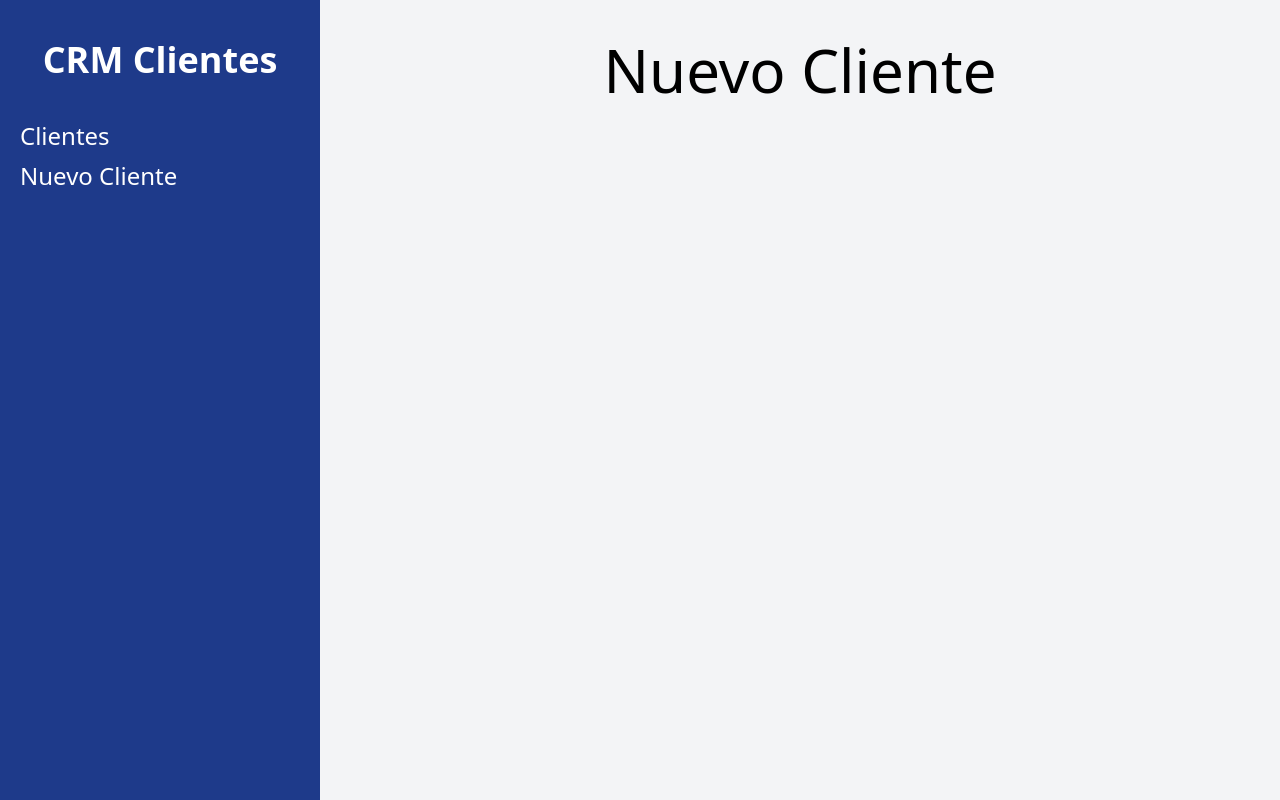
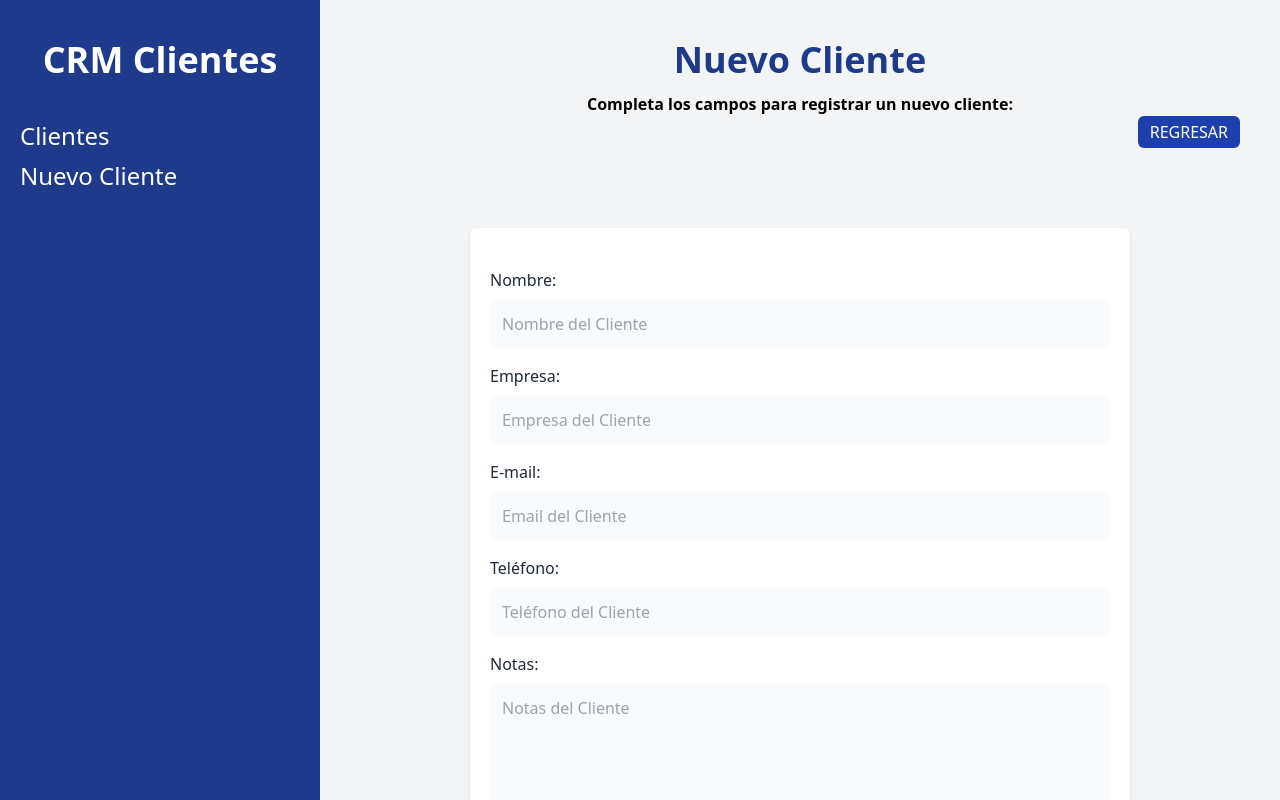
Before and after one commit to omarasael1980/crm_software, a React (Vite) app: page /clientes/nuevo in a window 1280 px wide. Built offline with nearby package versions, Linux system fonts and the light colour scheme.

Commit message:
Agregar errores al formulario

```diff
--- /dev/null
+++ b/src/components/Error.jsx
@@ -0,0 +1,11 @@
+
+const Error = ({children}) => {
+  return (
+    <div className="text-center my-4 font-bold bg-red-600 p-3 uppercase text-white" >
+
+      {children}
+    </div>
+  )
+}
+
+export default Error
--- /dev/null
+++ b/src/components/Formulario.jsx
@@ -0,0 +1,77 @@
+const Formulario = ({cliente}) => {
+    return (
+        <>
+            <div className="mb-4">
+                <label
+                    className="text-gray-800"
+                    htmlFor="nombre"
+                >Nombre:</label>
+                <input
+                    id="nombre"
+                    type="text"
+                    className="mt-2 block w-full p-3 bg-gray-50"
+                    placeholder="Nombre del Cliente"
+                    name="nombre"
+                />
+            </div>
+            <div className="mb-4">
+                <label
+                    className="text-gray-800"
+                    htmlFor="empresa"
+                >Empresa:</label>
+                <input
+                    id="empresa"
+                    type="text"
+                    className="mt-2 block w-full p-3 bg-gray-50"
+                    placeholder="Empresa del Cliente"
+                    name="empresa"
+                />
+            </div>
+
+            <div className="mb-4">
+                <label
+                    className="text-gray-800"
+                    htmlFor="email"
+                >E-mail:</label>
+                <input
+                    id="email"
+                    type="email"
+                    className="mt-2 block w-full p-3 bg-gray-50"
+                    placeholder="Email del Cliente"
+                    name="email"
+                />
+            </div>
+
+            <div className="mb-4">
+                <label
+                    className="text-gray-800"
+                    htmlFor="telefono"
+                >Teléfono:</label>
+                <input
+                    id="telefono"
+                    type="tel"
+                    className="mt-2 block w-full p-3 bg-gray-50"
+                    placeholder="Teléfono del Cliente"
+                    name="telefono"
+                />
+            </div>
+
+            <div className="mb-4">
+                <label
+                    className="text-gray-800"
+                    htmlFor="notas"
+                >Notas:</label>
+                <textarea
+                    as="textarea"
+                    id="notas"
+                    type="text"
+                    className="mt-2 block w-full p-3 bg-gray-50 h-40 align-self"
+                    placeholder="Notas del Cliente"
+                    name="notas"
+                />
+            </div>
+        </>
+    )
+}
+
+export default Formulario
--- a/src/main.jsx
+++ b/src/main.jsx
@@ -3,7 +3,7 @@
 import './index.css'
 import { createBrowserRouter,RouterProvider } from 'react-router-dom'
 import Layout from './components/Layout'
-import NuevoCliente from './pages/NuevoCliente'
+import NuevoCliente, {action as nuevoClienteAction} from './pages/NuevoCliente'
 import Index, {loader as clientesLoader} from './pages/Index'
 const router = createBrowserRouter([
   {
@@ -15,10 +15,13 @@
         element: <Index/>,
         loader:clientesLoader
 
+
       },
       {
         path: '/clientes/nuevo',
-        element: <NuevoCliente/>
+        element: <NuevoCliente/>,
+        action:nuevoClienteAction
+
       }
 
 
--- a/src/pages/NuevoCliente.jsx
+++ b/src/pages/NuevoCliente.jsx
@@ -1,10 +1,58 @@
+import { useNavigate, Form, useActionData } from "react-router-dom"
+import Formulario from "../components/Formulario"
+import Error from "../components/Error"
+
+export async function action ({request}){
+  const formData = await request.formData()
+  //console.log(...formData)
+  //validar los datos del action
+  //validar que no esten vacios los campos
+  const datos = Object.fromEntries(formData)
+  const errores =[]
+  if(Object.values(datos).includes("")){
+    errores.push("Debes llenar todos los campos")
+  }
+  if(Object.keys(errores).length >0){
+    return errores
+  }
 
 
+  return {}
+}
 const NuevoCliente = () => {
+  const errores = useActionData()
+
+  const nav = useNavigate()
+
   return (
-    <div>
-      <h1 className="text-6xl text-center"> Nuevo Cliente </h1>
-    </div>
+    <>
+      <h1 className="text-4xl text-center font-bold text-blue-900 ">Nuevo Cliente</h1>
+      <p className="mt-3 font-bold text-center">Completa los campos para registrar un nuevo cliente:</p>
+      <div className="flex justify-end">
+        <button className="bg-blue-800 py-1 uppercase px-3 text-white rounded-md"
+        onClick={() =>{nav(-1)}}
+        > Regresar</button>
+      </div>
+      <div className="bg-white shadow rounded-md md:w-3/4 mx-auto px-5 py-10 mt-20">
+         {errores?.length && errores.map((error, i)=>(
+          <Error key={i}>{error}</Error>
+         )
+         )}
+        <Form
+        method="post"
+        >
+           <Formulario
+          />
+          <input
+            type="submit"
+            value ="Registrar Cliente"
+            className="mt-5 w-full rounded-lg bg-blue-800 p-3 uppercase text-white text-lg"
+          />
+        </Form>
+      </div>
+
+
+    </>
   )
 }
 
```
